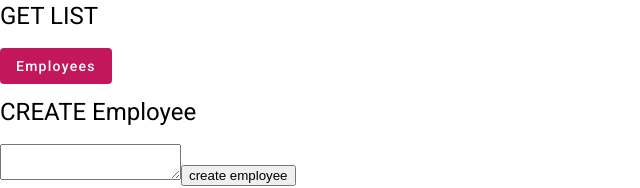
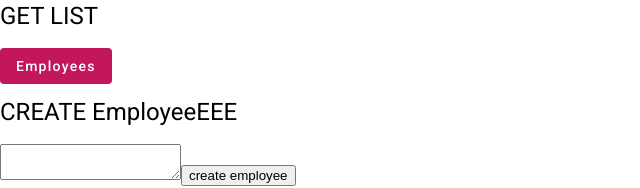
Before and after one commit to tobatoki/employeeToDo, an Angular app in the folder frontend/: page / in a window 1280 px wide. Shown: the top 188 px of the page, without its empty margins (0-640 px from the left). Built offline with nearby package versions, Linux system fonts and the light colour scheme.

Commit message:
employass

```diff
--- a/frontend/src/app/components/employee/employee.component.html
+++ b/frontend/src/app/components/employee/employee.component.html
@@ -8,7 +8,7 @@
 </div>
 
 <div>
-  <h1>CREATE Employee</h1>
+  <h1>CREATE EmployeeEEE</h1>
   <textarea [(ngModel)]="this.employeeName"></textarea>
   <button type="button" (click)="createEmployee()">create employee</button>
 </div>
```
